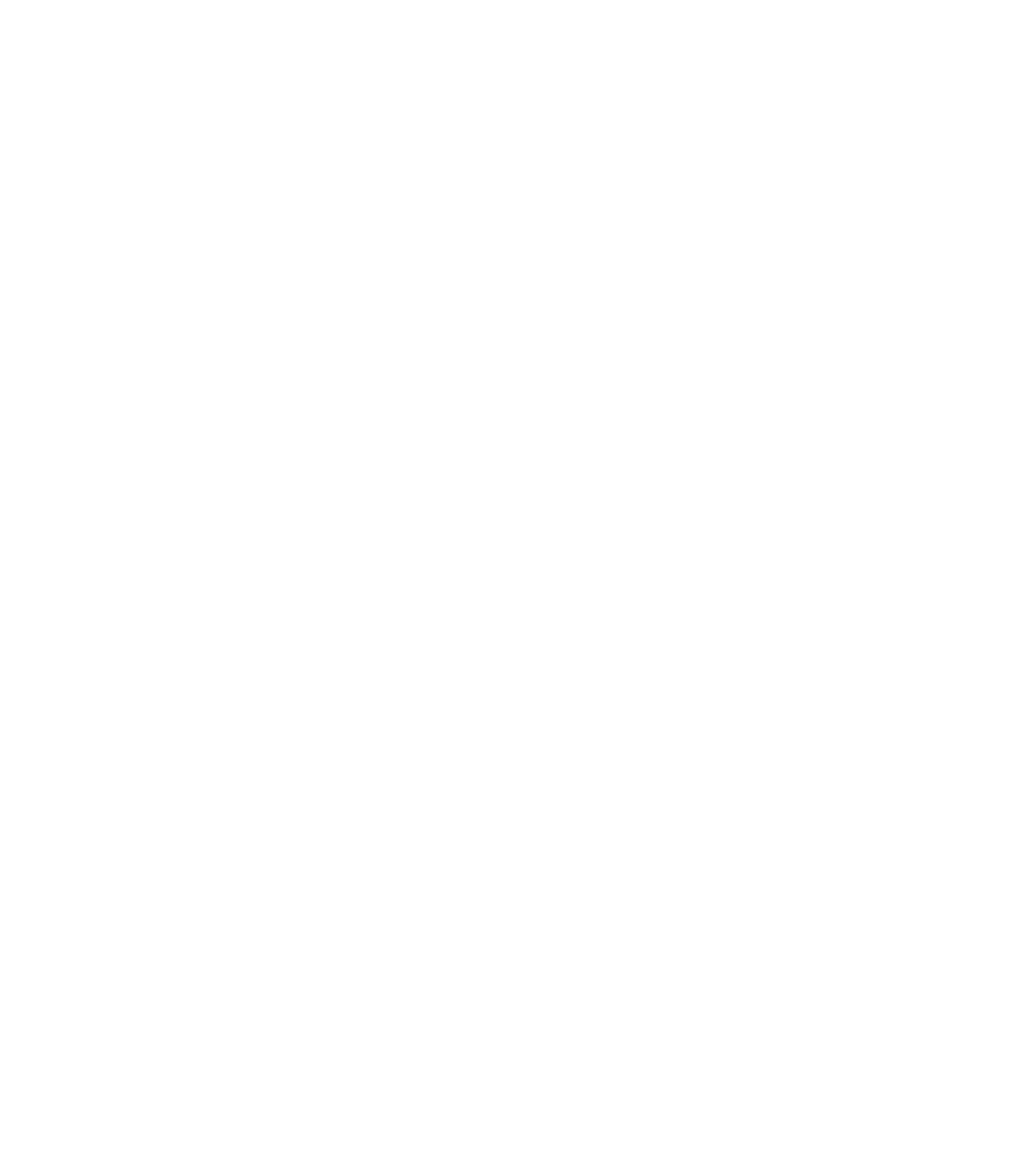
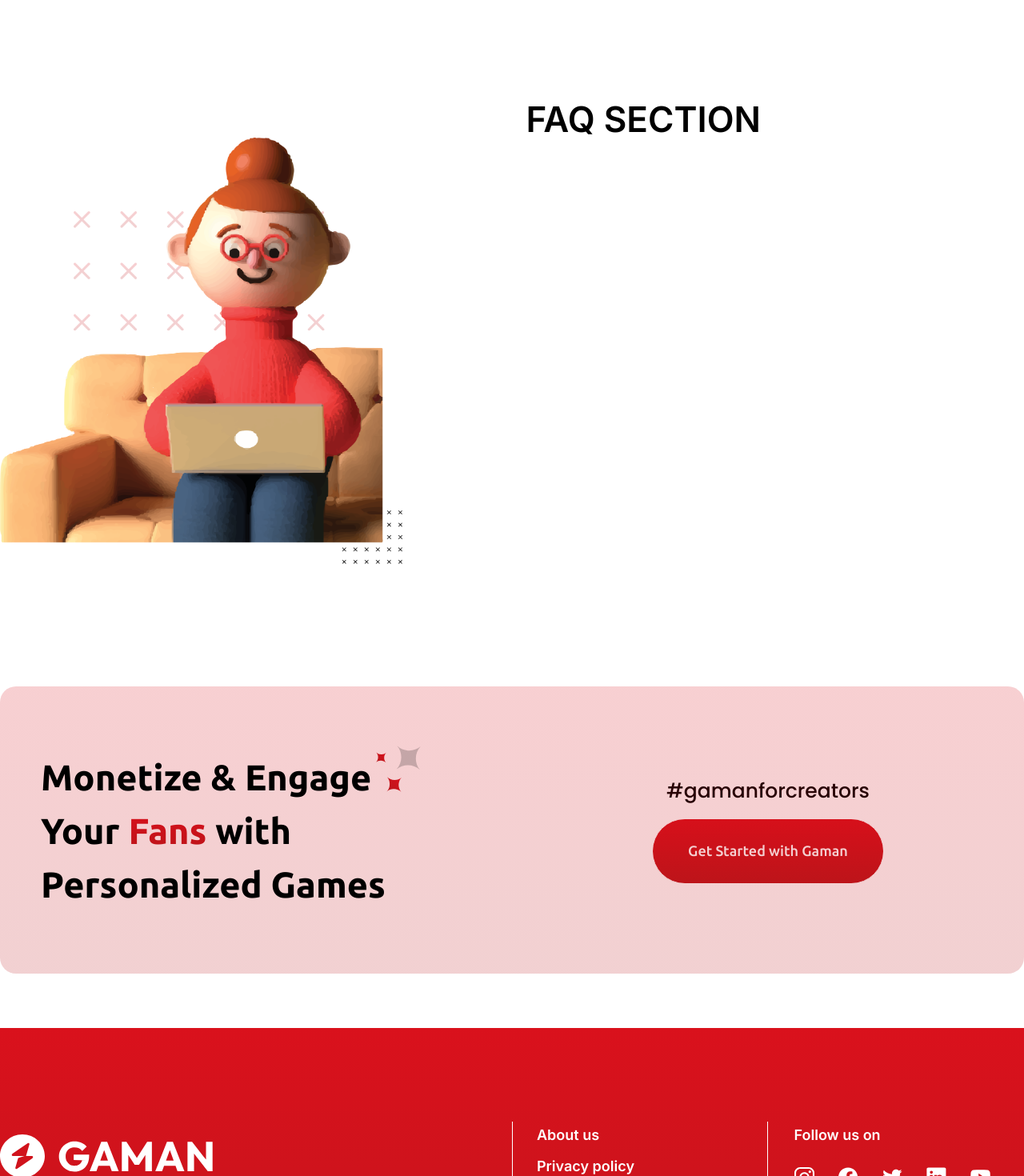
Before and after one commit to mdabhnx/gaman, a React (Create React App) app: page / in a window 1280 px wide. Shown: the part 800-2270 px from the top of the page at 80% size. Before the commit the page ends 921 px from the top, so only its background shows below. Built offline with nearby package versions, Linux system fonts and the light colour scheme.

Commit message:
added comps

```diff
--- a/src/App.jsx
+++ b/src/App.jsx
@@ -3,9 +3,9 @@ import { BrowserRouter } from "react-router-dom";
 
 import Header from "./components/Header/Header";
 import Hero from "./components/Hero/Hero";
-// import Footer from "./components/Footer/Footer";
-// import Monetization from "./components/Monetization/Monetization";
-// import Faq from "./components/Faq/Faq";
+import Footer from "./components/Footer/Footer";
+import Monetization from "./components/Monetization/Monetization";
+import Faq from "./components/Faq/Faq";
 
 const App = () => {
   return (
@@ -13,9 +13,9 @@ const App = () => {
       <BrowserRouter>
         <Header />
         <Hero />
-        {/* <Faq />
-      <Monetization />
-      <Footer /> */}
+        <Faq />
+        <Monetization />
+        <Footer />
       </BrowserRouter>
     </>
   );
```
